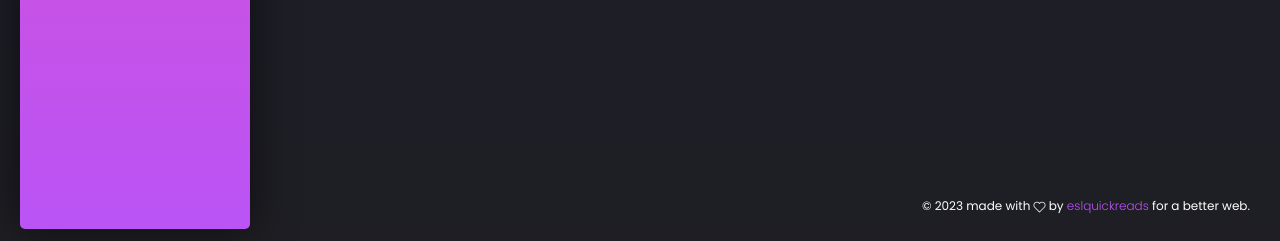
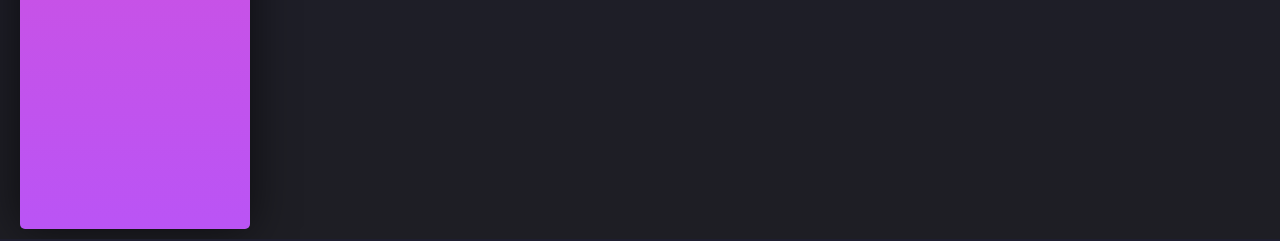
Before and after one commit to godshiva/eslquickreads, a Flask app: page /home in a window 1280 px wide. Shown: the part 561-802 px from the top of the page. Run offline with Flask 2, Linux system fonts and the light colour scheme; the visitor is signed in with stand-in values (Sample User, id 1); data that the repository does not hold is empty; some libraries are stand-ins or nearby versions.

Commit message:
Lost change

```diff
--- a/eslquickreads/templates/layout.html
+++ b/eslquickreads/templates/layout.html
@@ -174,10 +174,6 @@
       <footer class="footer">
         <div class="container-fluid">
 
-          <div class="copyright">
-            © 2023 made with <i class="tim-icons icon-heart-2"></i> by
-            <a href="javascript:void(0)" target="_blank">eslquickreads</a> for a better web.
-          </div>
         </div>
       </footer>
     </div>
```
